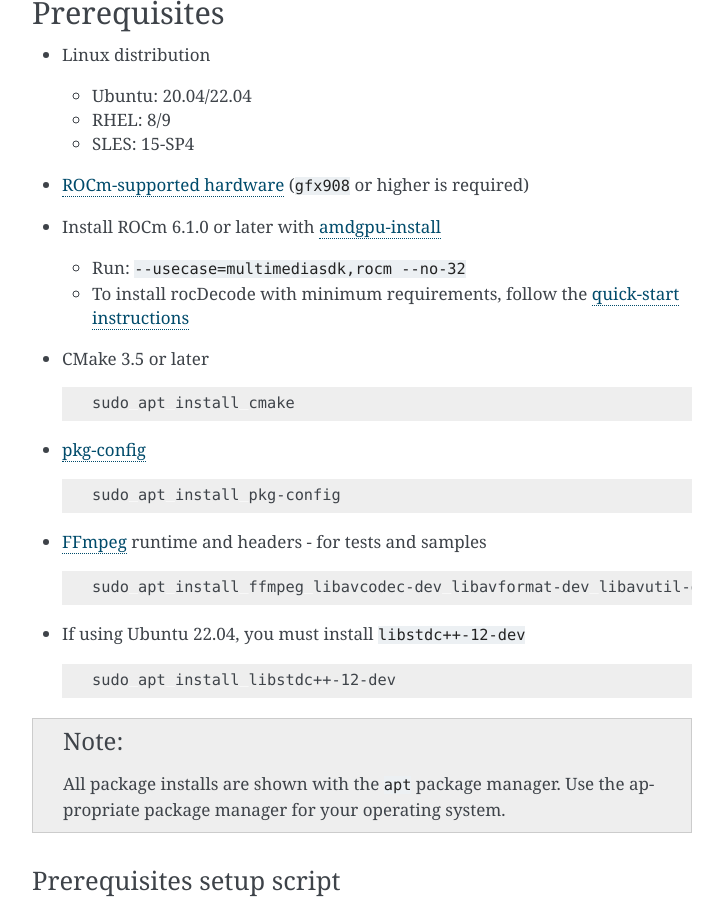
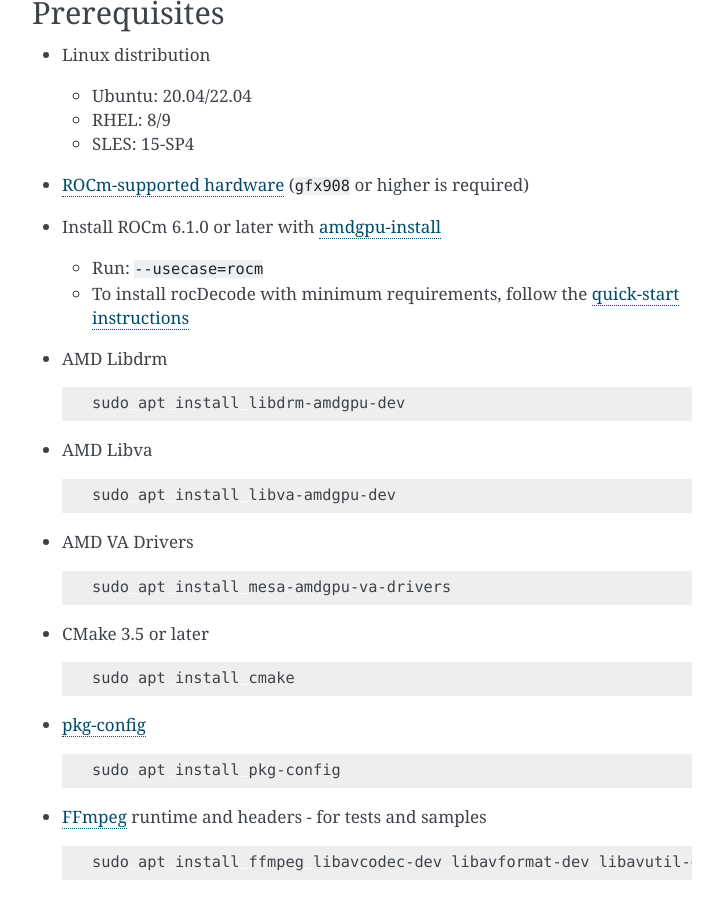
Before and after one commit to ROCm/rocDecode, a Sphinx documentation site: the page built from docs/install/install.rst, in a window 1280 px wide and 900 px high, scrolled down 662 px. Shown: the whole window, without its empty margins (388-1111 px from the left). Built offline with Sphinx 7.4.7, drawn with Linux system fonts in a browser that asks for light colours.

```diff
--- a/docs/install/install.rst
+++ b/docs/install/install.rst
@@ -47,8 +47,26 @@ Prerequisites
 * Install ROCm 6.1.0 or later with
   `amdgpu-install <https://rocm.docs.amd.com/projects/install-on-linux/en/latest/how-to/amdgpu-install.html>`_
 
-  * Run: ``--usecase=multimediasdk,rocm --no-32``
+  * Run: ``--usecase=rocm``
   * To install rocDecode with minimum requirements, follow the :doc:`quick-start instructions <./quick-start>`
+
+* AMD Libdrm
+
+  .. code:: shell
+
+   sudo apt install libdrm-amdgpu-dev
+
+* AMD Libva
+
+  .. code:: shell
+
+   sudo apt install libva-amdgpu-dev
+
+* AMD VA Drivers
+
+  .. code:: shell
+
+   sudo apt install mesa-amdgpu-va-drivers
 
 * CMake 3.5 or later
 
--- a/rocDecode-setup.py
+++ b/rocDecode-setup.py
@@ -124,14 +124,14 @@ os.system('sudo '+linuxFlag+' '+linuxSystemInstall+' ' +
 if "Ubuntu" in platfromInfo:
     os.system('sudo -v')
     os.system('sudo '+linuxFlag+' '+linuxSystemInstall+' '+linuxSystemInstall_check +
-              ' install vainfo libdrm-amdgpu-dev mesa-amdgpu-multimedia-devel')
+              ' install vainfo libdrm-amdgpu-dev libva-amdgpu-dev mesa-amdgpu-va-drivers')
     if "22.04" in platform.version():
         os.system('sudo '+linuxFlag+' '+linuxSystemInstall+' '+linuxSystemInstall_check +
               ' install libstdc++-12-dev')
 else:
     os.system('sudo -v')
     os.system('sudo '+linuxFlag+' '+linuxSystemInstall+' '+linuxSystemInstall_check +
-              ' install libdrm-amdgpu-devel mesa-amdgpu-multimedia-devel')
+              ' install libdrm-amdgpu-devel libva-amdgpu-devel mesa-amdgpu-dri-drivers')
 
 # rocDecode Dev Requirements
 if developerInstall == 'ON':
```
Also changed, not shown: CMakeLists.txt (+6 -6 lines), README.md (+18 -8 lines), 2 other files.
